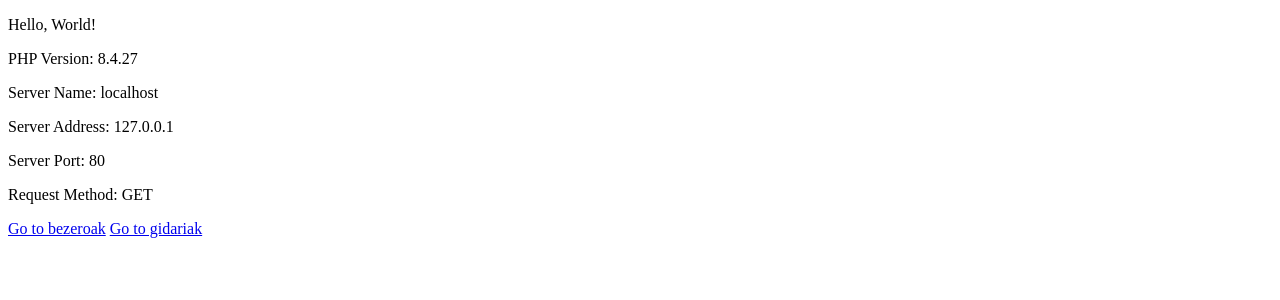
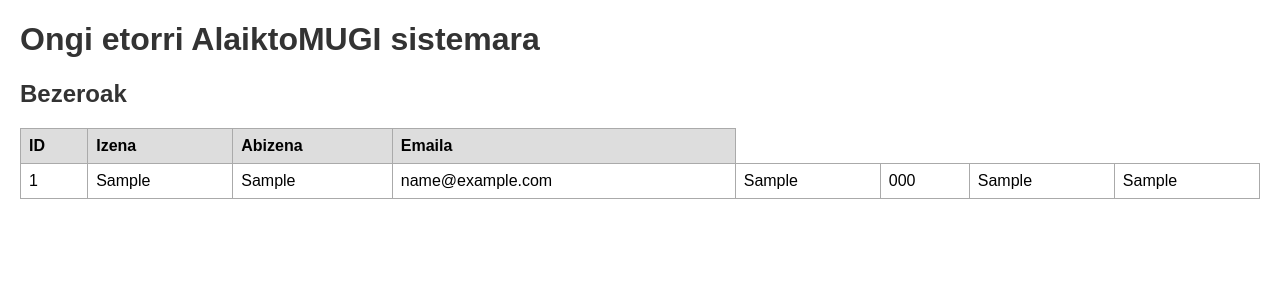
Before and after one commit to aKijn2/Praktika, a PHP site: page / in a window 1280 px wide. Shown: the top 300 px of the page. Run offline with PHP 8.4, Linux system fonts and the light colour scheme; tables that the repository leaves empty or names only in its code hold one stand-in row (values such as "Sample post").

Commit message:
eguneraketa

```diff
--- a/Softwarea/Docker/app/index.php
+++ b/Softwarea/Docker/app/index.php
@@ -1,23 +1,87 @@
+<?php
+$host = 'db';
+$dbname = 'alaiktomugi';
+$user = 'root';
+$password = 'mysql';
+
+// Konexioa sortu
+try {
+    $pdo = new PDO("mysql:host=$host;dbname=$dbname;charset=utf8", $user, $password);
+    $pdo->setAttribute(PDO::ATTR_ERRMODE, PDO::ERRMODE_EXCEPTION);  // Habilitar modo de errores
+} catch (PDOException $e) {
+    die("Errorea konexioan: " . $e->getMessage());
+}
+?>
+
 <!DOCTYPE html>
-<html lang="en">
+<html lang="eu">
 
 <head>
     <meta charset="UTF-8">
-    <meta name="viewport" content="width=device-width, initial-scale=1.0">
-    <title>Document</title>
+    <title>AlaiktoMUGI - Hasiera</title>
+    <style>
+        body {
+            font-family: Arial, sans-serif;
+            margin: 20px;
+        }
+
+        table {
+            border-collapse: collapse;
+            width: 100%;
+            margin-bottom: 40px;
+        }
+
+        th,
+        td {
+            border: 1px solid #aaa;
+            padding: 8px;
+            text-align: left;
+        }
+
+        th {
+            background-color: #ddd;
+        }
+
+        h2 {
+            color: #333;
+        }
+
+        h1 {
+            color: #333;
+            font-size: 2em;
+        }
+    </style>
 </head>
 
 <body>
-    <p>Hello, World!</p>
-    <p>PHP Version: <?php echo phpversion(); ?></p>
-    <p>Server Name: <?php echo $_SERVER['SERVER_NAME']; ?></p>
-    <p>Server Address: <?php echo $_SERVER['SERVER_ADDR']; ?></p>
-    <p>Server Port: <?php echo $_SERVER['SERVER_PORT']; ?></p>
-    <p>Request Method: <?php echo $_SERVER['REQUEST_METHOD']; ?></p>
 
-    <a href="Web/interface/bezeroak/froga.html">Go to bezeroak</a>
-    <a href="Web/interface/gidariak/froga.html">Go to gidariak</a>
+    <h1>Ongi etorri AlaiktoMUGI sistemara</h1>
 
+    <h2>Bezeroak</h2>
+    <table>
+        <tr>
+            <th>ID</th>
+            <th>Izena</th>
+            <th>Abizena</th>
+            <th>Emaila</th>
+        </tr>
+        <?php
+        $stmt = $pdo->prepare("SELECT * FROM bezeroa");
+        $stmt->execute();
+        while ($row = $stmt->fetch(PDO::FETCH_ASSOC)) {
+            echo "<tr>
+                    <td>{$row['id_bezeroa']}</td>
+                    <td>{$row['izena']}</td>
+                    <td>{$row['abizena']}</td>
+                    <td>{$row['emaila']}</td>
+                    <td>{$row['helbidea']}</td>
+                    <td>{$row['telefonoa']}</td>
+                    <td>{$row['pasahitza']}</td>
+                    <td>{$row['nan']}</td>
+                  </tr>";
+        }
+        ?>
+    </table>
 </body>
 
 </html>
```
Also changed, not shown: Dokumentazioa/db/sql_zuzenduta.sql (deleted, +0 -65 lines), Softwarea/Docker/Docker-compose.yml (+9 -10 lines), 7 other files.
